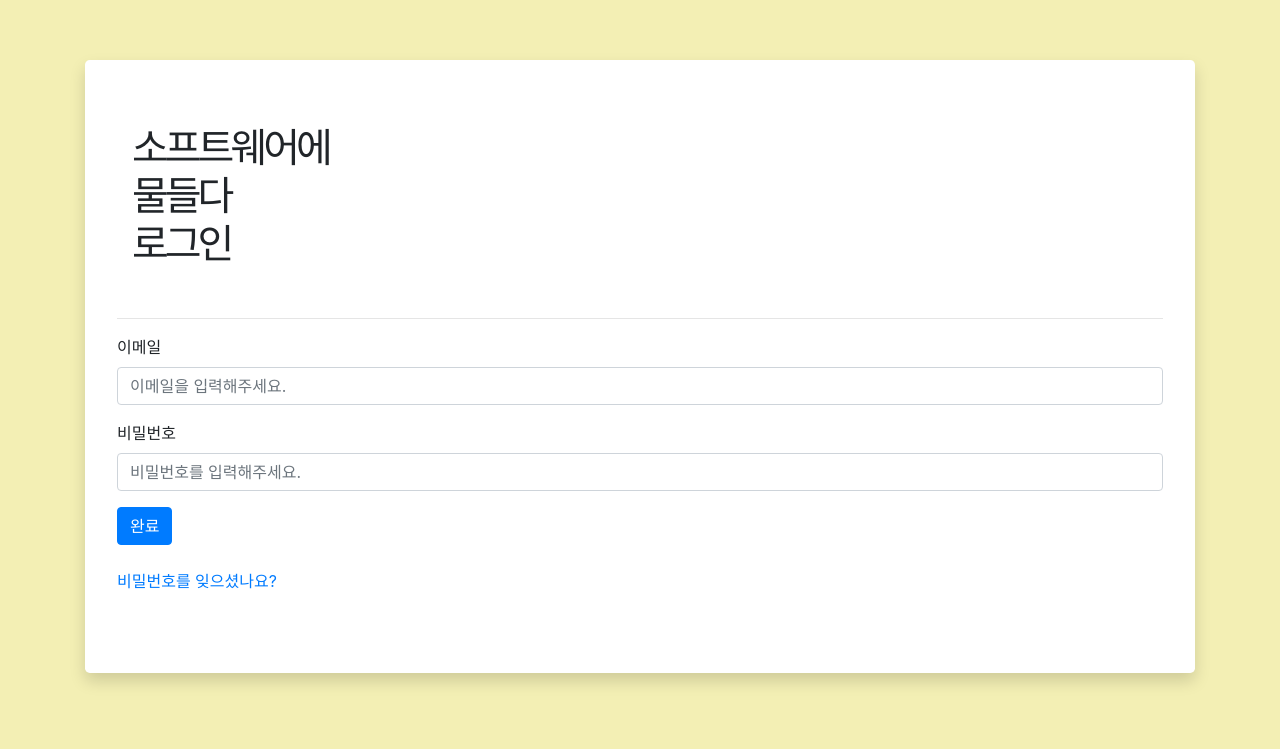
After one commit to somul-project/somul-apply-library, a Python web app: template app/templates/volunteer/application_status.html in a window 1280 px wide. The commit adds this page. Shown: the top 749 px of the page. Run offline with Jinja, Linux system fonts and the light colour scheme; the template is opened without the code that fills it, so the values that code supplies are empty; some libraries are stand-ins or nearby versions.

Commit message:
Add application_status template

```diff
--- a/app/templates/volunteer/application.html
+++ b/app/templates/volunteer/application.html
@@ -6,7 +6,7 @@
     <meta name="viewport" content="width=device-width, initial-scale=1, shrink-to-fit=no">
 
     <!-- Bootstrap CSS -->
-    <link rel="stylesheet" href="{{ url_for('static', filename='css/volunteer/bootstrap.min.css') }}">
+    <link rel="stylesheet" href="{{ url_for('static', filename='css/bootstrap.min.css') }}">
     <link rel="stylesheet" href="{{ url_for('static', filename='css/volunteer/default.css') }}">
 
     <title>소프트웨어에 물들다</title>
@@ -83,12 +83,12 @@
 <!-- jQuery first, then Popper.js, then Bootstrap JS -->
 <script src="https://code.jquery.com/jquery-3.3.1.slim.min.js"></script>
 <script src="https://cdnjs.cloudflare.com/ajax/libs/popper.js/1.14.0/umd/popper.min.js"></script>
-<script src="{{ url_for('static', filename='js/volunteer/bootstrap.min.js') }}"></script>
+<script src="{{ url_for('static', filename='js/bootstrap.min.js') }}"></script>
 
 <script src="https://ajax.googleapis.com/ajax/libs/jquery/3.3.1/jquery.min.js"></script>
 <script src="http://code.jquery.com/ui/1.10.4/jquery-ui.js"></script>
 
-<script src="{{ url_for('static', filename='js/volunteer/bootstrap.min.js') }}"></script>
+<script src="{{ url_for('static', filename='js/bootstrap.min.js') }}"></script>
 <script src="{{ url_for('static', filename='js/volunteer/validate.js') }}"></script>
 <script src="{{ url_for('static', filename='js/volunteer/default.js') }}"></script>
 <script src="{{ url_for('static', filename='js/volunteer/application.js') }}"></script>
--- /dev/null
+++ b/app/templates/volunteer/application_status.html
@@ -0,0 +1,54 @@
+<html lang="en"><head>
+        <!-- Required meta tags -->
+        <meta charset="utf-8">
+        <meta name="viewport" content="width=device-width, initial-scale=1, shrink-to-fit=no">
+
+        <!-- Bootstrap CSS -->
+        <link rel="stylesheet" href="{{ url_for('static', filename='css/bootstrap.min.css') }}">
+        <link rel="stylesheet" href="{{ url_for('static', filename='css/volunteer/default.css') }}">
+
+        <title>소프트웨어에 물들다</title>
+    </head>
+    <body>
+
+    <div class="container paper">
+        <div class="jumbotron shadow">
+            <div class="container">
+                <h1>소프트웨어에<br>물들다<br>로그인</h1>
+            </div>
+            <hr>
+            <form>
+                <div class="form-group">
+                    <label for="emailw">이메일</label>
+                    <input type="email" class="form-control input" id="email" placeholder="이메일을 입력해주세요.">
+                </div>
+                <div class="form-group">
+                    <label for="passwordw">비밀번호</label>
+                    <input type="password" class="form-control input" id="password" placeholder="비밀번호를 입력해주세요.">
+                </div>
+                <div class="form-group">
+                    <a type="button" id="submit"><button type="submit" class="btn btn-primary" >완료</button></a>
+                    <br>
+                    <br>
+                    <a href="">비밀번호를 잊으셨나요?</a>
+                </div>
+
+            </form>
+        </div>
+
+    </div>
+
+    <!-- Optional JavaScript -->
+    <!-- jQuery first, then Popper.js, then Bootstrap JS -->
+    <script src="https://code.jquery.com/jquery-3.3.1.slim.min.js"></script>
+    <script src="https://cdnjs.cloudflare.com/ajax/libs/popper.js/1.14.0/umd/popper.min.js"></script>
+    <script src="{{ url_for('static', filename='js/bootstrap.min.js') }}"></script>
+
+    <script src="https://ajax.googleapis.com/ajax/libs/jquery/3.3.1/jquery.min.js"></script>
+    <script src="http://code.jquery.com/ui/1.10.4/jquery-ui.js"></script>
+
+    <script src="{{ url_for('static', filename='js/volunteer/validate.js') }}"></script>
+    <script src="{{ url_for('static', filename='js/volunteer/application_status.js') }}"></script>
+
+    </body>
+</html>
--- a/app/views/volunteer.py
+++ b/app/views/volunteer.py
@@ -7,3 +7,8 @@ volunteer = Blueprint('views.volunteer', __name__)
 @volunteer.route("/")
 def application():
     return render_template("volunteer/application.html")
+
+
+@volunteer.route("/status")
+def status():
+    return render_template("volunteer/application_status.html")
```
Also changed, not shown: app/static/js/volunteer/application_status.js (added, +41 -0 lines), app/static/css/bootstrap-grid.css (renamed from app/static/css/volunteer/bootstrap-grid.css), app/static/css/bootstrap-grid.min.css (renamed from app/static/css/volunteer/bootstrap-grid.min.css), app/static/css/bootstrap-reboot.css (renamed from app/static/css/volunteer/bootstrap-reboot.css), app/static/css/bootstrap-reboot.min.css (renamed from app/static/css/volunteer/bootstrap-reboot.min.css), app/static/css/bootstrap.css (renamed from app/static/css/volunteer/bootstrap.css), app/static/css/bootstrap.min.css (renamed from app/static/css/volunteer/bootstrap.min.css), app/static/js/bootstrap.min.js (renamed from app/static/js/volunteer/bootstrap.min.js).
